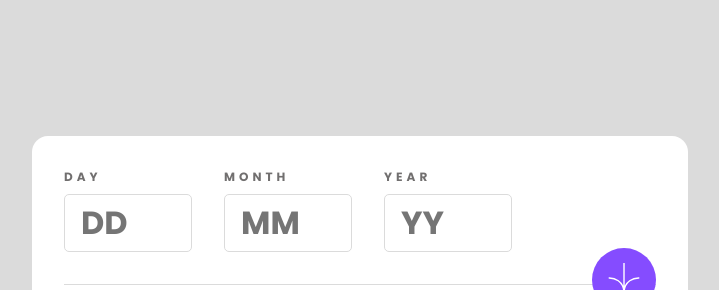
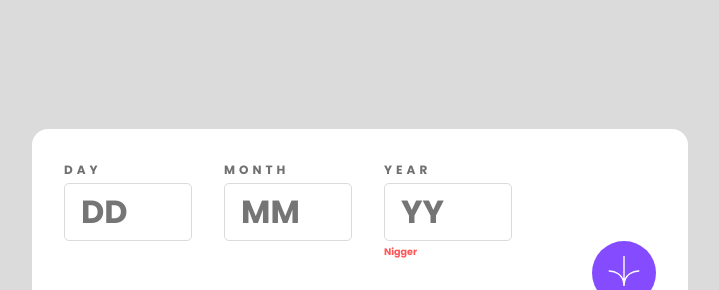
Before and after one commit to kerBiy/age-calculator-app, a plain HTML site: page index.html in a window 1280 px wide. Shown: the part 46-336 px from the top of the page, without its empty margins (280-999 px from the left). Drawn offline with Linux system fonts and the light colour scheme.

Commit message:
error mesege html and css

```diff
--- a/index.html
+++ b/index.html
@@ -20,15 +20,18 @@
       <div class="container-inputs">
         <div class="input-wrapper">
           <label>Day</label>
-          <input id="day-input" class="input-box" placeholder="DD"/>
+          <input type="number" id="day-input" class="input-box" placeholder="DD"/>
+          <small class="day-error"></small>
         </div>
         <div class="input-wrapper">
           <label>Month</label>
-          <input id="month-input" class="input-box" placeholder="MM" />
+          <input type="number" id="month-input" class="input-box" placeholder="MM" />
+          <small class="month-error"></small>
         </div>
         <div class="input-wrapper">
           <label>Year</label>
-          <input id="year-input" class="input-box" placeholder="YY" />
+          <input type="number" id="year-input" class="input-box" placeholder="YY" />
+          <small class="year-error">nigger</small>
         </div>
         <button type="button" id="submit-btn" class="btn">
           <img src="assets/images/icon-arrow.svg"></img>
--- a/style.css
+++ b/style.css
@@ -55,8 +55,10 @@ body {
 }
 
 .input-wrapper {
-  display: grid;
-  gap: 0.5rem;
+  min-height: 6rem;
+  display: flex;
+  flex-direction: column;
+  gap: 0.25rem;
 }
 
 .input-wrapper label {
@@ -84,6 +86,13 @@ body {
 
 .input-box:focus {
   outline: 1px solid var(--clr-purple);
+}
+
+small {
+  color: var(--clr-red);
+  font-size: 0.6rem;
+  font-weight: var(--fw-700);
+  text-transform: capitalize;
 }
 
 .btn {
```
